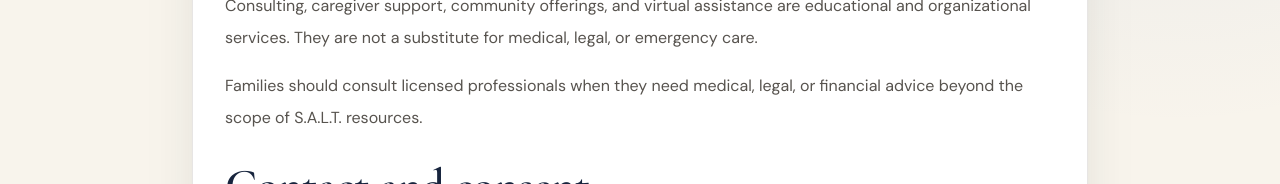
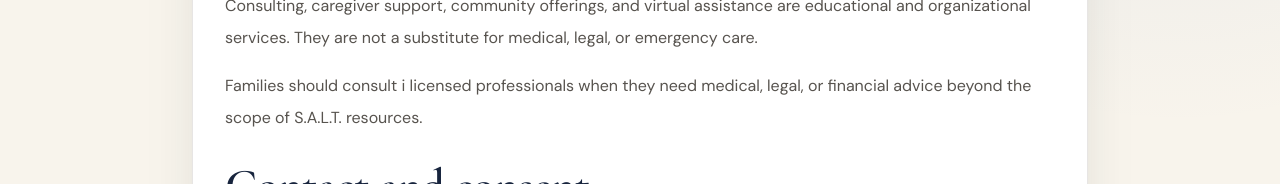
Before and after one commit to GCS1124/Senior-And-Living-Today-home-Redesign, a React (Vite) app: page /terms-conditions in a window 1280 px wide. Shown: the part 718-902 px from the top of the page. Built offline with nearby package versions, Linux system fonts and the light colour scheme.

Commit message:
Fix typo in consultation advice paragraph on TermsPage

```diff
--- a/src/pages/TermsPage.tsx
+++ b/src/pages/TermsPage.tsx
@@ -30,7 +30,7 @@ export function TermsPage() {
               heading: 'Consultation and support',
               paragraphs: [
                 'Consulting, caregiver support, community offerings, and virtual assistance are educational and organizational services. They are not a substitute for medical, legal, or emergency care.',
-                'Families should consult licensed professionals when they need medical, legal, or financial advice beyond the scope of S.A.L.T. resources.',
+                'Families should consult i    licensed professionals when they need medical, legal, or financial advice beyond the scope of S.A.L.T. resources.',
               ],
             },
             {
```
